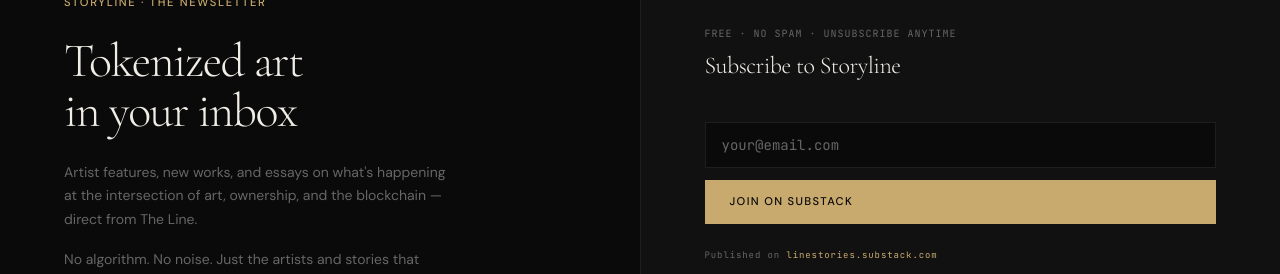
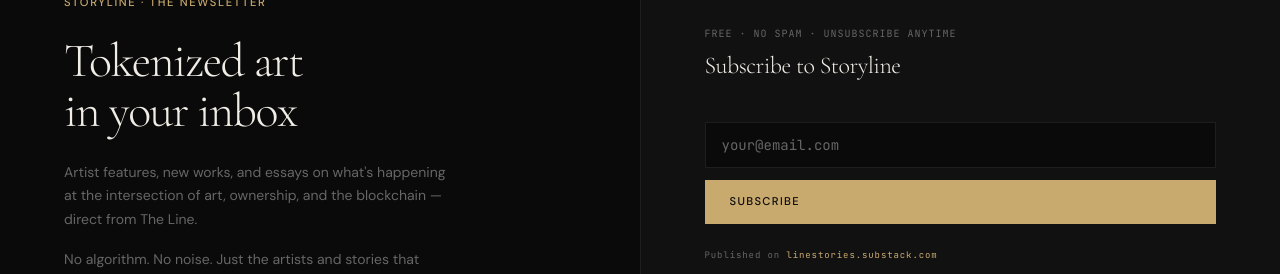
Before and after one commit to MintFaced/theline, a Next.js app: page /storyline in a window 1280 px wide. Shown: the part 2560-2834 px from the top of the page. Built offline with nearby package versions, Linux system fonts and the light colour scheme; no server answers.

Commit message:
Add files via upload

```diff
--- a/app/storyline/page.tsx
+++ b/app/storyline/page.tsx
@@ -1,5 +1,6 @@
 // app/storyline/page.tsx
 'use client'
+import { SubstackForm } from '@/components/SubstackForm'
 import { useState, useMemo } from 'react'
 import Link from 'next/link'
 import { RevealSection } from '@/components/RevealSection'
@@ -251,18 +252,7 @@ export default function StorylinePage() {
             <p className="font-display font-light text-2xl text-line-text mb-8" style={{ letterSpacing: '-0.02em' }}>
               Subscribe to Storyline
             </p>
-            <form
-              onSubmit={(e) => {
-                e.preventDefault()
-                const email = (e.currentTarget.elements.namedItem('email') as HTMLInputElement)?.value
-                window.open('https://linestories.substack.com/subscribe?email=' + encodeURIComponent(email), '_blank')
-              }}
-              className="flex flex-col gap-3 mt-2"
-            >
-              <input type="email" name="email" placeholder="your@email.com" required
-                className="w-full bg-line-bg border border-line-border px-4 py-3 font-mono text-sm text-line-text placeholder:text-line-muted focus:outline-none focus:border-line-accent transition-colors" />
-              <button type="submit" className="btn-primary w-full text-center">Join on Substack</button>
-            </form>
+            <SubstackForm layout="col" />
             <p className="font-mono text-[9px] text-line-muted tracking-widest mt-6">
               Published on{' '}
               <a href="https://linestories.substack.com" target="_blank" rel="noopener noreferrer" className="text-line-accent hover:opacity-70 transition-opacity">
```
